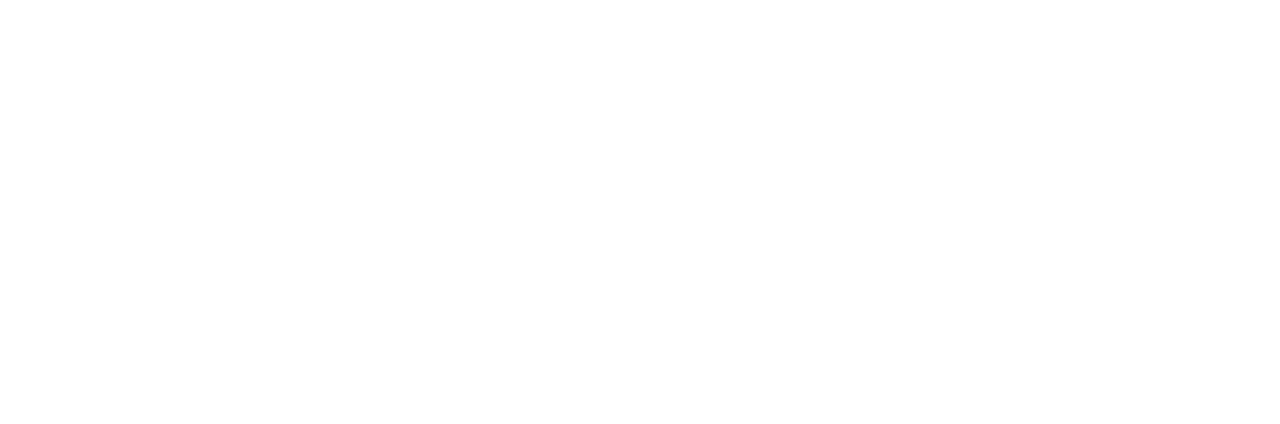
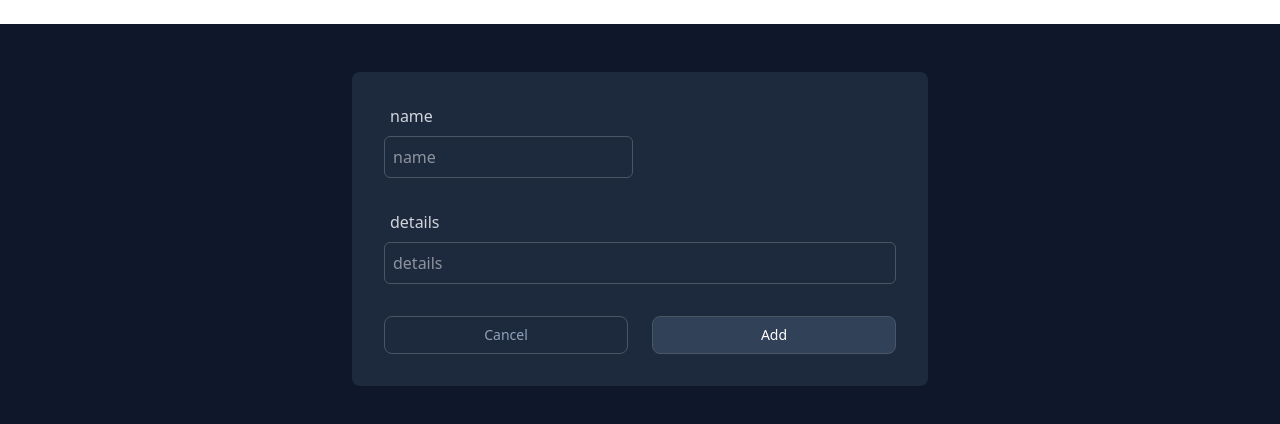
Before and after one commit to mhdix/warehousing-app, a React (Vite) app: page /one in a window 1280 px wide. Before the commit this address had no page. Shown: the top 424 px of the page. Built offline with nearby package versions, Linux system fonts and the light colour scheme.

Commit message:
feature: create add product section

```diff
--- a/package.json
+++ b/package.json
@@ -15,6 +15,7 @@
     "postcss": "^8.5.6",
     "react": "^19.1.0",
     "react-dom": "^19.1.0",
+    "react-hot-toast": "^2.5.2",
     "react-router-dom": "^7.7.1",
     "tailwindcss": "^4.1.11"
   },
--- a/src/App.jsx
+++ b/src/App.jsx
@@ -2,12 +2,14 @@
 import AddValue from "./components/AddCategory/AddCategory";
 import WrehouseProvider from "./components/WrehouseProvider";
 import WrehouseList from "./components/WrehouseList";
+import AddProduct from "./components/AddProduct/AddProduct";
 
 function App() {
   return (
     <Routes>
       <Route path="/" element={<WrehouseProvider />}>
         <Route index element={<AddValue />} />
+        <Route path="/one" element={<AddProduct />} />
         <Route path="/wrehouse-list" element={<WrehouseList />} />
       </Route>
     </Routes>
--- a/src/components/AddCategory/AddCategory.jsx
+++ b/src/components/AddCategory/AddCategory.jsx
@@ -1,11 +1,31 @@
-import { useState } from "react";
-import AddCategoryForm from "./AddCategoryForm";
+import { useEffect, useState } from "react";
+import FormProvider from "../form/FormProvider";
+import Textarea from "../form/Textarea";
+import Input from "../form/Input";
 
 const AddValue = () => {
   const [isOpenCategory, setIsOpenCategory] = useState(false);
+  const [categoryFormData, setCategoryFormData] = useState({
+    title: "",
+    description: "",
+  });
+  const [categories, setCategories] = useState([]);
 
-  const handleSubmit = (e) => {
+  const addNewCategoryHandler = (e) => {
     e.preventDefault();
+
+    setCategories([
+      ...categories,
+      { ...categoryFormData, createdAt: new Date().toISOString() },
+    ]);
+
+    setCategoryFormData({ title: "", description: "" });
+  };
+  console.log(categoryFormData);
+
+  const changeHandler = (e) => {
+    const { value, name } = e.target;
+    setCategoryFormData({ ...categoryFormData, [name]: value });
   };
 
   return (
@@ -23,7 +43,25 @@
             : "relative top-0 duration-300"
         }
       >
-        <AddCategoryForm setIsOpen={setIsOpenCategory} handleSubmit={handleSubmit} />
+        {/* <AddCategoryForm
+          setIsOpen={setIsOpenCategory}
+          handleSubmit={handleSubmit}
+        /> */}
+
+        <FormProvider
+          onSubmit={addNewCategoryHandler}
+          toggleHandler={() => setIsOpenCategory(false)}
+        >
+          <div className="flex flex-col gap-6">
+            <Input label="title" id="title" onChange={changeHandler} />
+            <Textarea
+              label="description"
+              id="description"
+              onChange={changeHandler}
+              className="w-full"
+            />
+          </div>
+        </FormProvider>
       </div>
     </div>
   );
--- a/src/components/AddCategory/AddCategoryForm.jsx
+++ /dev/null
@@ -1,19 +0,0 @@
-import Textarea from "../form/Textarea";
-import FormProvider from "../form/FormProvider";
-import Input from "../form/Input";
-
-const AddCategoryForm = ({ handleSubmit, setIsOpen }) => {
-  return (
-    <FormProvider
-      onSubmit={handleSubmit}
-      toggleHandler={() => setIsOpen(false)}
-    >
-      <div className="flex flex-col gap-6">
-        <Input label="title" id="title" />
-        <Textarea label="description" id="description" className="w-full" />
-      </div>
-    </FormProvider>
-  );
-};
-
-export default AddCategoryForm;
--- /dev/null
+++ b/src/components/AddProduct/AddProduct.jsx
@@ -0,0 +1,42 @@
+import React, { useState } from "react";
+import FormProvider from "../form/FormProvider";
+import Input from "../form/Input";
+import toast from "react-hot-toast";
+
+const AddProduct = () => {
+  const [productValue, setProductValue] = useState({
+    name: "",
+    details: "",
+  });
+
+  const [products, setProducts] = useState([]);
+
+  const hadnleSubmit = (e) => {
+    e.preventDefault();
+    setProducts([...products, { ...productValue, createdAt: Date.now() }]);
+    setProductValue({ name: "", details: "" });
+    toast.success("add new product");
+  };
+  const hadnelChangeProductInput = (e) => {
+    const { value, name } = e.target;
+    setProductValue({ ...productValue, [name]: value });
+    console.log(productValue);
+  };
+  return (
+    <FormProvider onSubmit={hadnleSubmit}>
+      <Input
+        label="name"
+        value={productValue.name}
+        onChange={hadnelChangeProductInput}
+      />
+      <Input
+        label="details"
+        className="w-full"
+        value={productValue.details}
+        onChange={hadnelChangeProductInput}
+      />
+    </FormProvider>
+  );
+};
+
+export default AddProduct;
--- a/src/components/form/Button.jsx
+++ b/src/components/form/Button.jsx
@@ -1,13 +1,13 @@
 import React from "react";
 
-const Button = ({ className, cta, onClick, children }) => {
+const Button = ({ className, cta, onClick, children, type = "button" }) => {
   return (
     <button
       className={`border border-gray-600 p-2 rounded-lg text-sm cursor-pointer hover:scale-105 duration-300 text-slate-400 ${className} ${
         cta && "bg-slate-700 text-white"
       }`}
       onClick={onClick}
-      type="submit"
+      type={type}
     >
       {children}
     </button>
--- a/src/components/form/FormProvider.jsx
+++ b/src/components/form/FormProvider.jsx
@@ -6,10 +6,10 @@
     <form onSubmit={onSubmit} className="bg-slate-800 p-8 rounded-lg space-y-8">
       {children}
       <div className="flex gap-6 w-full">
-        <Button className="flex-1/2" onClick={toggleHandler}>
+        <Button className="flex-1/2" type="button" onClick={toggleHandler}>
           Cancel
         </Button>
-        <Button cta className="flex-1/2">
+        <Button cta className="flex-1/2" type="submit">
           Add
         </Button>
       </div>
--- a/src/components/form/Input.jsx
+++ b/src/components/form/Input.jsx
@@ -1,14 +1,17 @@
 import React from "react";
 import Label from "./Label";
 
-const Input = ({ type = "text", className, id, label }) => {
+const Input = ({ type = "text", className, label, onChange, value }) => {
   return (
     <div className="flex flex-col gap-2">
-      {label && <Label id={id}>{label}</Label>}
+      {label && <Label id={label}>{label}</Label>}
       <input
-        id={id}
+        id={label}
         type={type}
         placeholder={label}
+        onChange={onChange}
+        name={label}
+        value={value}
         className={`border border-gray-600 rounded-md p-2 w-fit ${className}`}
       />
     </div>
--- a/src/components/form/Textarea.jsx
+++ b/src/components/form/Textarea.jsx
@@ -1,18 +1,15 @@
 import React from "react";
 import Label from "./Label";
 
-const Textarea = ({ className, id, label }) => {
+const Textarea = ({ className, id, label, onChange }) => {
   return (
     <div className="flex flex-col gap-2">
-      {label && (
-        <Label id={id}>
-            description
-        </Label>
-      )}
+      {label && <Label id={id}>description</Label>}
       <textarea
         name=""
         id={id}
         placeholder={label}
+        onChange={onChange}
         className={`border border-gray-600 rounded-md p-2 w-fit ${className}`}
       ></textarea>
     </div>
--- a/src/main.jsx
+++ b/src/main.jsx
@@ -2,9 +2,11 @@
 import { createRoot } from "react-dom/client";
 import App from "./App.jsx";
 import { BrowserRouter } from "react-router-dom";
+import { Toaster } from "react-hot-toast";
 
 createRoot(document.getElementById("root")).render(
   <BrowserRouter>
+    <Toaster />
     <StrictMode>
       <App />
     </StrictMode>
```
Also changed, not shown: 1 other file (tests, documents, lock files or other folders).
